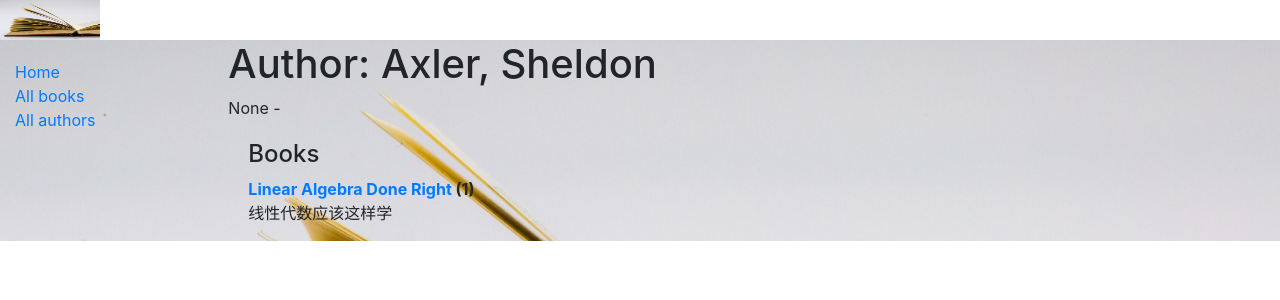
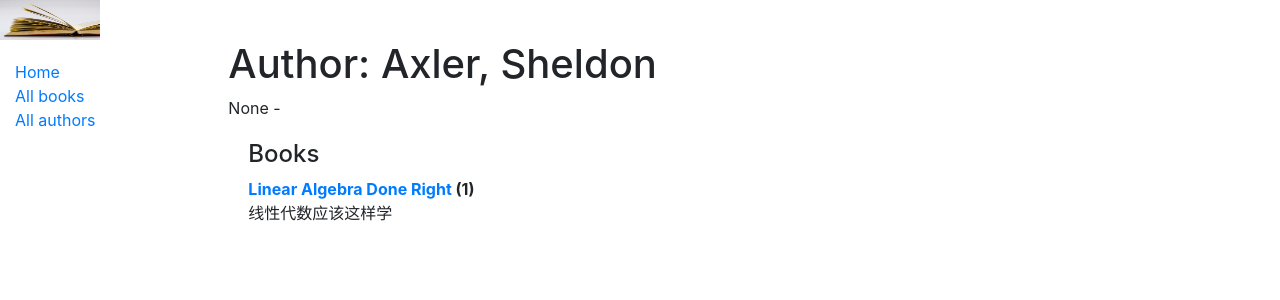
Before and after one commit to Kungreye/LocalLibrary, a Django app: page /catalog/author/4 in a window 1280 px wide. Shown: the top 300 px of the page. Run offline with Django 3.2, Linux system fonts and the light colour scheme; data comes from the database, SQL or seed files in the repository; both versions use the stored data as it was after the commit; some libraries are stand-ins or nearby versions.

Commit message:
remove useless style in base_generic

```diff
--- a/catalog/templates/base_generic.html
+++ b/catalog/templates/base_generic.html
@@ -10,11 +10,6 @@
     <link rel="stylesheet" href="{% static 'css/styles.css' %}">
     {% load static %}
     <img src="{% static 'images/library.png' %}" alt="UML diagram" style="width:100px;height:40px;">
-    <style type="text/css">
-        .bgimg {
-            background-image: url("../images/library.png");
-        }
-    </style>
 </head>
 <body>
     <div class="container-fluid bgimg">
```
Also changed, not shown: db.sqlite3.
